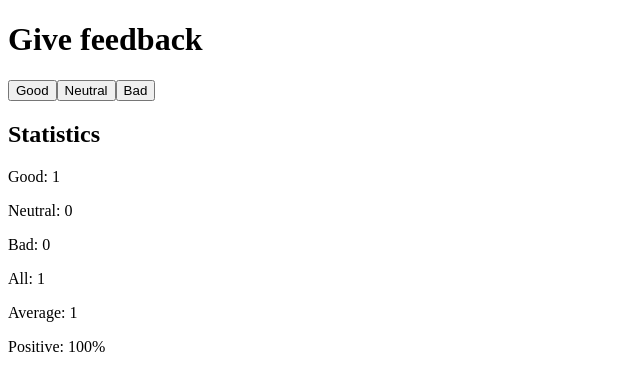
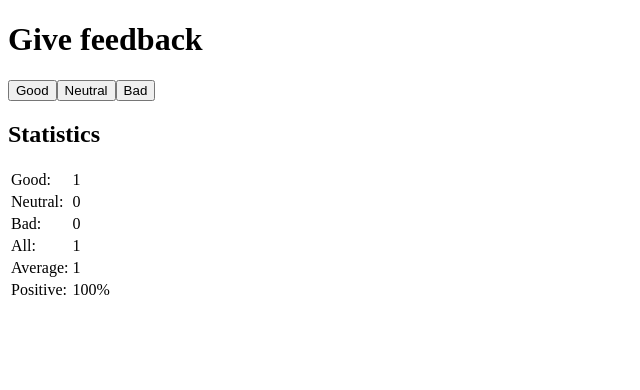
Before and after one commit to Sephydev/full-stack-open-part1, a React (Vite) app in the folder unicafe/: page / in a window 1280 px wide. Both pictures are taken after a click on the button "Good". Shown: the top 390 px of the page, without its empty margins (0-640 px from the left). Built offline with nearby package versions, Linux system fonts and the light colour scheme.

Commit message:
Refactor statistics into table

```diff
--- a/unicafe/src/App.jsx
+++ b/unicafe/src/App.jsx
@@ -10,7 +10,10 @@ const Button = ({ handle, text }) => {
 
 const StatisticLine = ({ text, statistic, percent }) => {
   return (
-    <p>{text}: {statistic}{percent ? '%' : ''}</p>
+    <tr>
+      <td>{text}:</td>
+      <td>{statistic}{percent ? '%' : ''}</td>
+    </tr>
   )
 }
 
@@ -19,14 +22,16 @@ const Statistics = ({ good, neutral, bad, all, average, positive }) => {
     <>
       <h2>Statistics</h2>
       {all > 0 ?
-        <>
+        <table>
+          <tbody>
             <StatisticLine text={'Good'} statistic={good} />
             <StatisticLine text={'Neutral'} statistic={neutral} />
             <StatisticLine text={'Bad'} statistic={bad} />
             <StatisticLine text={'All'} statistic={all} />
             <StatisticLine text={'Average'} statistic={average} />
             <StatisticLine text={'Positive'} statistic={positive} percent={true} />
-        </>
+          </tbody>
+        </table>
         :
         <p>No feedback given</p>
       }
```
Lines whose indentation alone changed are shown as unchanged.
